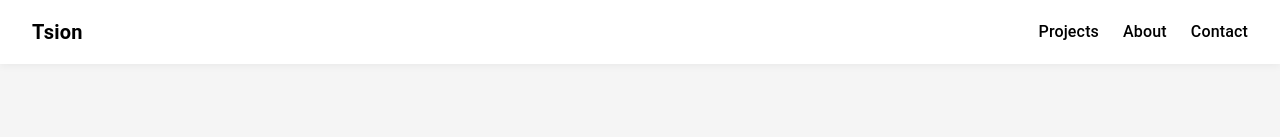
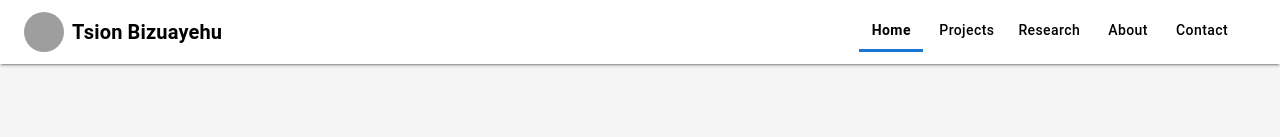
Before and after one commit to TSION2121/my-portfolio, a React (Vite) app: page / in a window 1280 px wide. Shown: the top 137 px of the page. Built offline with nearby package versions, Linux system fonts and the light colour scheme; data requests are answered from the project's data file; grey boxes are pictures that could not be loaded.

Commit message:
feat(ui): add responsive Header with AppBar, drawer and route-aware nav

```diff
--- a/src/components/Header.jsx
+++ b/src/components/Header.jsx
@@ -1,34 +1,126 @@
-// src/components/Header.jsx
-import React from 'react';
-import Typography from '@mui/material/Typography';
-import { HeaderContainer, Nav } from '../styles/Header.styles';
-import { Link } from 'react-scroll';
+import React, { useState } from 'react';
+import { Link as RouterLink, useLocation } from 'react-router-dom';
+import {
+    AppBar,
+    Toolbar,
+    IconButton,
+    Typography,
+    Box,
+    Button,
+    Drawer,
+    List,
+    ListItemButton,
+    ListItemText,
+    useMediaQuery,
+    Avatar,
+} from '@mui/material';
+import MenuIcon from '@mui/icons-material/Menu';
+import CloseIcon from '@mui/icons-material/Close';
+import { useTheme } from '@mui/material/styles';
+
+const navItems = [
+    { label: 'Home', to: '/' },
+    { label: 'Projects', to: '/projects' },
+    { label: 'Research', to: '/research' },
+    { label: 'About', to: '/about' },
+    { label: 'Contact', to: '/contact' },
+];
 
 const Header = () => {
-    const sections = ['projects', 'about', 'contact'];
+    const theme = useTheme();
+    const isSm = useMediaQuery(theme.breakpoints.down('md'));
+    const location = useLocation();
+    const [open, setOpen] = useState(false);
+
+    const activePath = location.pathname;
 
     return (
-        <HeaderContainer>
-            <Typography variant="h6" component="div" sx={{ fontWeight: 'bold' }}>
-                Tsion
-            </Typography>
-            <Nav>
-                {sections.map((section) => (
-                    <Link
-                        key={section}
-                        to={section}
-                        smooth={true}
-                        duration={500}
-                        spy={true}
-                        offset={-70}
-                        activeClass="active"
-                        className="nav-link"
-                    >
-                        {section.charAt(0).toUpperCase() + section.slice(1)}
-                    </Link>
-                ))}
-            </Nav>
-        </HeaderContainer>
+        <>
+            <AppBar position="sticky" color="inherit" elevation={2}>
+                <Toolbar sx={{ display: 'flex', justifyContent: 'space-between', gap: 2 }}>
+                    <Box sx={{ display: 'flex', alignItems: 'center', gap: 2 }}>
+                        <RouterLink to="/" style={{ textDecoration: 'none', color: 'inherit' }}>
+                            <Box sx={{ display: 'flex', alignItems: 'center', gap: 1 }}>
+                                <Avatar src="/avatar.jpg" alt="Tsion" sx={{ width: 40, height: 40 }} />
+                                <Typography variant="h6" component="div" sx={{ fontWeight: 600 }}>
+                                    Tsion Bizuayehu
+                                </Typography>
+                            </Box>
+                        </RouterLink>
+                    </Box>
+
+                    {isSm ? (
+                        <Box>
+                            <IconButton
+                                edge="end"
+                                aria-label="open navigation"
+                                onClick={() => setOpen(true)}
+                                size="large"
+                            >
+                                <MenuIcon />
+                            </IconButton>
+                        </Box>
+                    ) : (
+                        <Box sx={{ display: 'flex', alignItems: 'center', gap: 1 }}>
+                            {navItems.map((item) => {
+                                const isActive = activePath === item.to;
+                                return (
+                                    <Button
+                                        key={item.to}
+                                        component={RouterLink}
+                                        to={item.to}
+                                        color="inherit"
+                                        sx={{
+                                            textTransform: 'none',
+                                            fontWeight: isActive ? 600 : 500,
+                                            borderBottom: isActive ? `3px solid ${theme.palette.primary.main}` : '3px solid transparent',
+                                            borderRadius: 0,
+                                            '&:hover': { background: 'transparent' },
+                                        }}
+                                    >
+                                        {item.label}
+                                    </Button>
+                                );
+                            })}
+                            {/* Theme toggle slot (keeps layout stable) */}
+                            <Box sx={{ width: 12 }} />
+                        </Box>
+                    )}
+                </Toolbar>
+            </AppBar>
+
+            <Drawer anchor="right" open={open} onClose={() => setOpen(false)}>
+                <Box sx={{ width: 280, p: 2 }}>
+                    <Box sx={{ display: 'flex', justifyContent: 'space-between', alignItems: 'center', mb: 1 }}>
+                        <Typography variant="h6">Menu</Typography>
+                        <IconButton onClick={() => setOpen(false)} aria-label="close menu">
+                            <CloseIcon />
+                        </IconButton>
+                    </Box>
+
+                    <List>
+                        {navItems.map((item) => (
+                            <ListItemButton
+                                key={item.to}
+                                component={RouterLink}
+                                to={item.to}
+                                onClick={() => setOpen(false)}
+                                selected={activePath === item.to}
+                                sx={{ borderRadius: 1, mb: 0.5 }}
+                            >
+                                <ListItemText primary={item.label} />
+                            </ListItemButton>
+                        ))}
+                    </List>
+
+                    <Box sx={{ mt: 2 }}>
+                        <Typography variant="caption" color="textSecondary">
+                            Built with React — client-only portfolio
+                        </Typography>
+                    </Box>
+                </Box>
+            </Drawer>
+        </>
     );
 };
 
```
